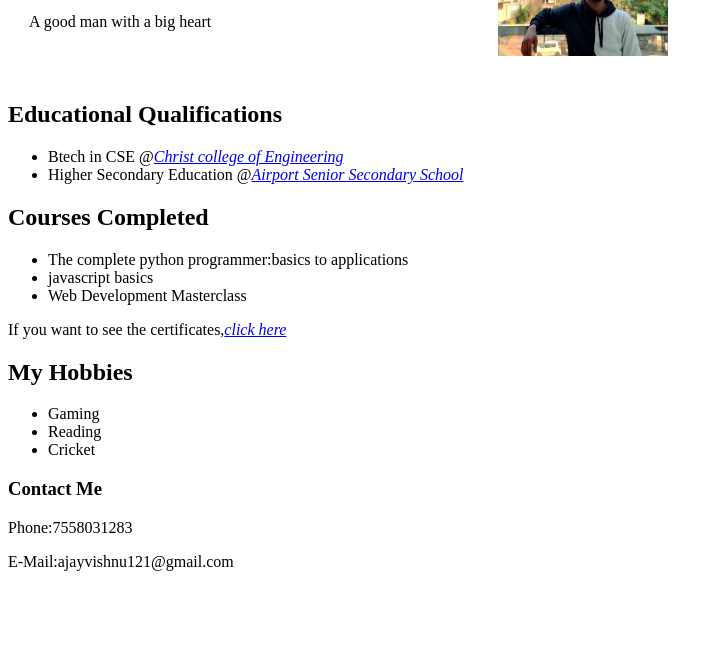
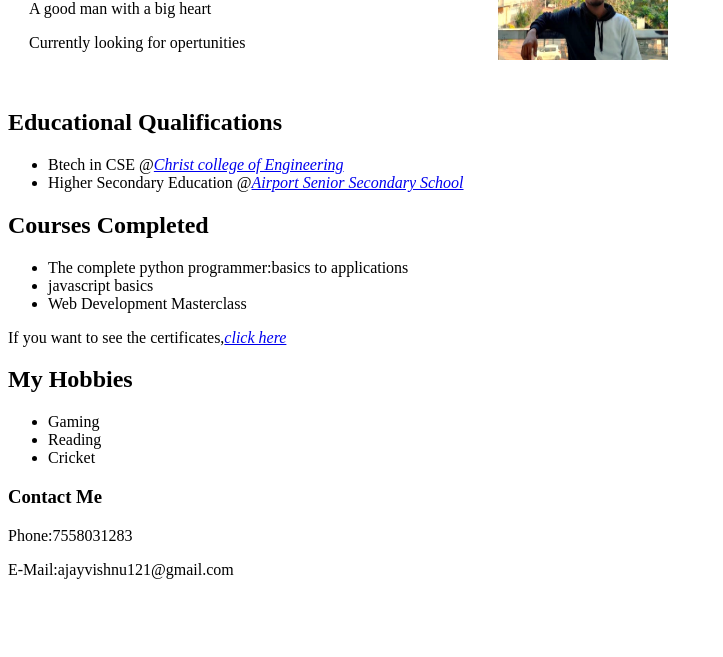
Before and after one commit to ajayvishnu18/CV, a plain HTML site: page index.html in a window 1280 px wide. Shown: the part 143-800 px from the top of the page, without its empty margins (0-723 px from the left). Drawn offline with Linux system fonts and the light colour scheme.

Commit message:
Update index.html

```diff
--- a/index.html
+++ b/index.html
@@ -11,6 +11,7 @@
         <h1><b>Ajay Vishnu E</b></h1>
         <p>Pursuing B.Tech in computer science @<a href="https://cce.edu.in/"><em>Christ college of Engineering</em></a> </p>
         <p>A good man with a big heart</p>
+        <p>Currently looking for opertunities </p>
     </td>
     <td>
         <img src="image.jpg" height="170" width="170" />
```
